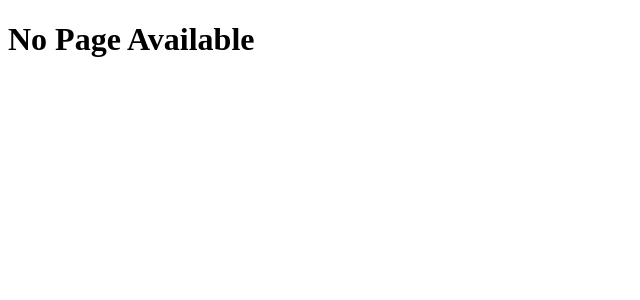
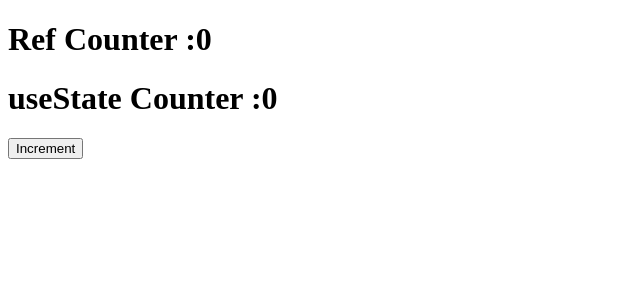
Before and after one commit to Tanishka0511/FSD_AIML_A, a React (Vite) app in the folder clock-app/: page /RefEx in a window 1280 px wide. Shown: the top 300 px of the page, without its empty margins (0-640 px from the left). Built offline with nearby package versions, Linux system fonts and the light colour scheme.

Commit message:
useRef example added

```diff
--- a/clock-app/src/App.jsx
+++ b/clock-app/src/App.jsx
@@ -3,6 +3,7 @@ import Counter from './components/Counter';
 import Home from './components/Home';
 import Image from './components/Image';
 import StopWatch from './components/StopWatch';
+import RefEx from './components/RefEx';
 
 
 const App = () => {
@@ -15,6 +16,7 @@ const App = () => {
         <Route path="/login" element={<h1>Login Page</h1>} />
         <Route path="/logout" element={<h1>Logout Page</h1>} />
         <Route path="/stopWatch" element={<StopWatch/>} />
+        <Route path="/RefEx" element={<RefEx/>} />
         <Route path="*" element={<h1>No Page Available</h1>} />
       </Routes>
     </div>
--- a/clock-app/src/components/Home.jsx
+++ b/clock-app/src/components/Home.jsx
@@ -11,6 +11,7 @@ const Home =()=>{
     </li>
     <li><Link to ='/Image'>Image app</Link></li>
     <li><Link to ='/Stopwatch'> stopWatch</Link></li>
+    <li><Link to ='/RefEx'> useRef example</Link></li>
 </ul>
         </div>
 
--- /dev/null
+++ b/clock-app/src/components/RefEx.jsx
@@ -0,0 +1,23 @@
+import React, { useRef, useState } from "react";
+const RefEx=()=>{
+    const count=useRef(0);
+    const [count1,setCount1]=useState(0);
+
+    console.log("obj render");
+    function increment(){
+        count.current++;
+        setCount1(count1+1);
+    }
+    return(
+
+        <div>
+            <h1>
+                Ref Counter :{count.current}</h1>
+       <h1>         useState Counter :{count1}
+            </h1>
+            <button onClick={increment}>Increment</button>
+        </div>
+    )
+
+}
+export default RefEx;
--- a/clock-app/src/main.jsx
+++ b/clock-app/src/main.jsx
@@ -5,9 +5,9 @@ import App from './App.jsx';
 
 
 createRoot(document.getElementById('root')).render(
-  <StrictMode>
+  // <StrictMode>
     <BrowserRouter>
       <App/>
     </BrowserRouter>
-  </StrictMode>
+  // </StrictMode>
 );
```
